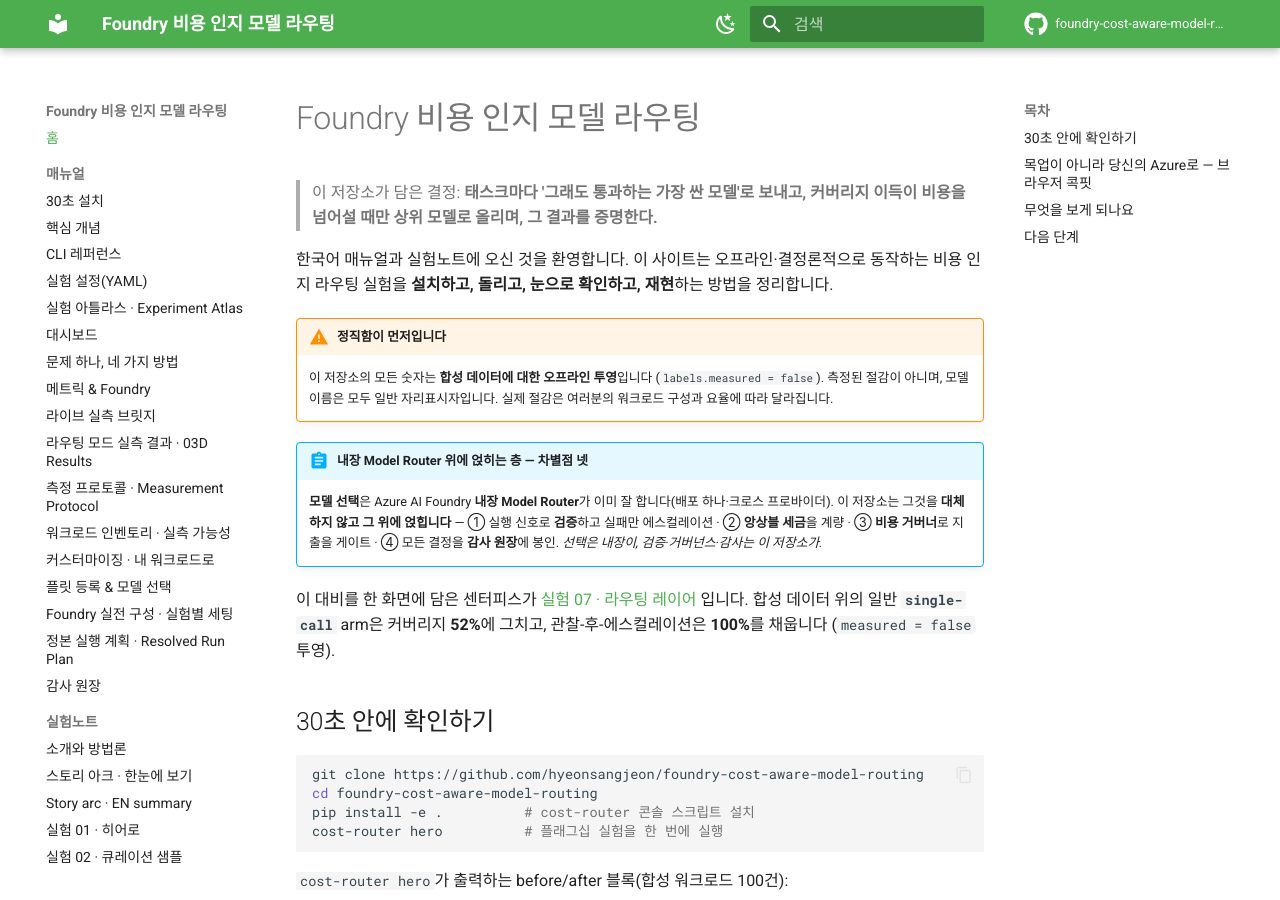
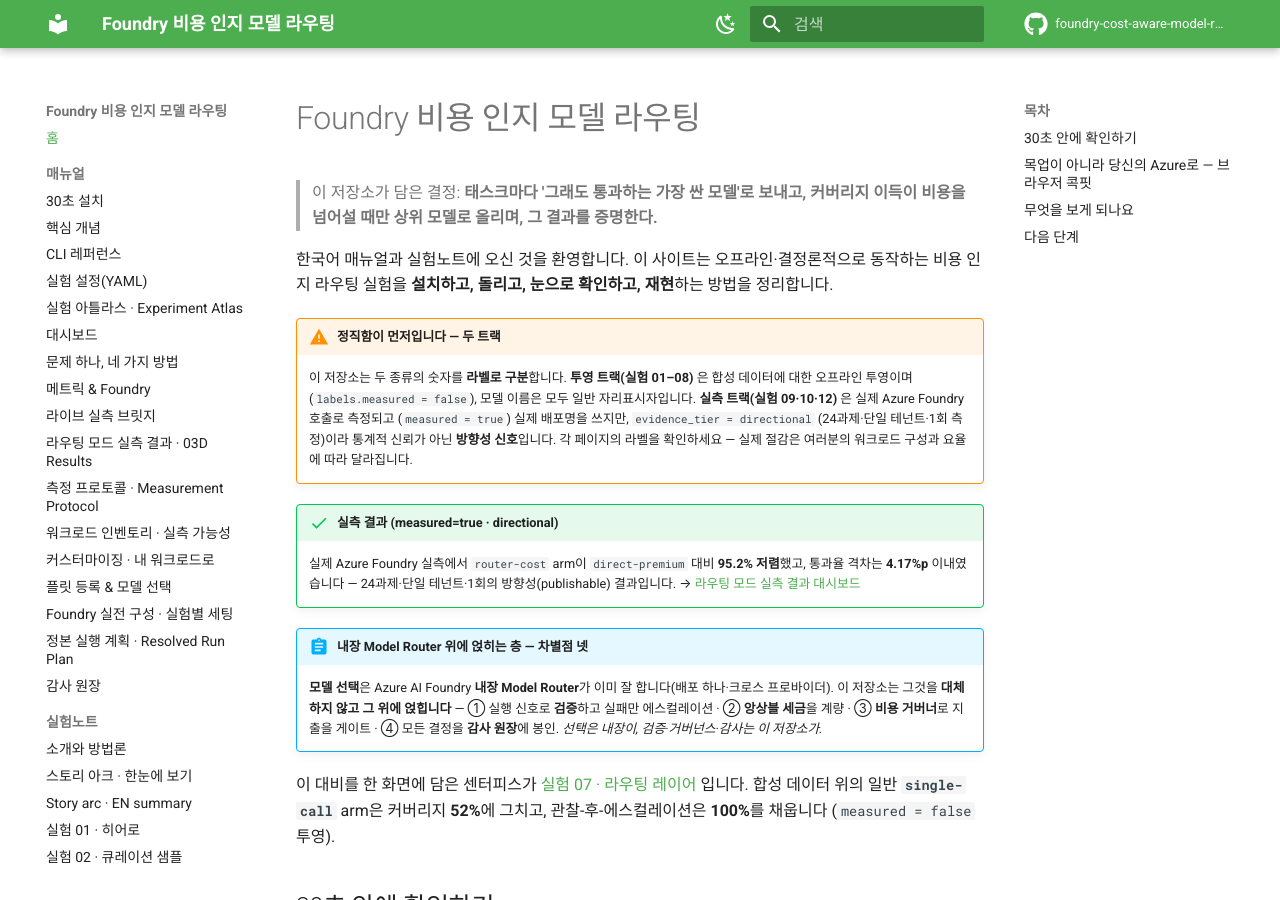
Before and after one commit to hyeonsangjeon/foundry-cost-aware-model-routing, an MkDocs documentation site: the page built from docs/index.md, in a window 1280 px wide and 900 px high. Built offline with MkDocs 1.6.1 and Material for MkDocs 9.7.7, drawn with Linux system fonts in a browser that asks for light colours; comment, search, counter and statistics services are not loaded; some of the changed text lies outside the part shown.

Commit message:
docs: two-track honesty (footer/home/honesty) + fix 03D arm-table overflow
The global footer and home/honesty pages asserted that *all* numbers are
synthetic offline projections (measured=false). That is now false: measured
experiments 09/10/12 (the 03D re-run) are measured=true. The blanket claim
directly contradicted the 03D results page.

- mkdocs.yml copyright: two-track statement (01–08 projection / 09·10·12
  measured, evidence_tier=directional); removed the false blanket claim.
- docs/index.md: rewrote the "정직함이 먼저입니다" box to two tracks (keeps the
  directional caveat, notes measured experiments use real deployment names);
  added a first-screen measured-result callout + a grid card linking to the
  03D dashboard (router-cost 95.2% cheaper vs direct-premium, 4.17pp gap).
- docs/honesty.md: added measured 09/10/12 row to the boundary table; replaced
  "모든 번들 수치는 오프라인 투영입니다" with a two-track statement; scoped the
  placeholder-names section to the projection track and added a measured-track
  bullet (real deployment names + gitignored tenant rates).
- docs/manual/03d-results.md: arm table 7→6 columns (dropped the parenthetical
  deployment + constant cost_complete column; cost-per-pass→$/pass) to remove
  desktop horizontal overflow; added a deployment-mapping caption noting all
  arms cost_complete=true (unpriced 0%). Figures unchanged.

Docs-only. plan_hash unchanged (sha256:d640dc07…91d2921e). Measured claims keep
evidence_tier=directional; measured vs projection kept distinct throughout.

Co-authored-by: Copilot <223556219+Copilot@users.noreply.github.com>

```diff
--- a/docs/index.md
+++ b/docs/index.md
@@ -5,10 +5,20 @@
 한국어 매뉴얼과 실험노트에 오신 것을 환영합니다. 이 사이트는 오프라인·결정론적으로 동작하는
 비용 인지 라우팅 실험을 **설치하고, 돌리고, 눈으로 확인하고, 재현**하는 방법을 정리합니다.
 
-!!! warning "정직함이 먼저입니다"
-    이 저장소의 모든 숫자는 **합성 데이터에 대한 오프라인 투영**입니다
-    (`labels.measured = false`). 측정된 절감이 아니며, 모델 이름은 모두 일반 자리표시자입니다.
-    실제 절감은 여러분의 워크로드 구성과 요율에 따라 달라집니다.
+!!! warning "정직함이 먼저입니다 — 두 트랙"
+    이 저장소는 두 종류의 숫자를 **라벨로 구분**합니다.
+    **투영 트랙(실험 01–08)** 은 합성 데이터에 대한 오프라인 투영이며
+    (`labels.measured = false`), 모델 이름은 모두 일반 자리표시자입니다.
+    **실측 트랙(실험 09·10·12)** 은 실제 Azure Foundry 호출로 측정되고
+    (`measured = true`) 실제 배포명을 쓰지만, `evidence_tier = directional`
+    (24과제·단일 테넌트·1회 측정)이라 통계적 신뢰가 아닌 **방향성 신호**입니다.
+    각 페이지의 라벨을 확인하세요 — 실제 절감은 여러분의 워크로드 구성과 요율에 따라 달라집니다.
+
+!!! success "실측 결과 (measured=true · directional)"
+    실제 Azure Foundry 실측에서 `router-cost` arm이 `direct-premium` 대비
+    **95.2% 저렴**했고, 통과율 격차는 **4.17%p** 이내였습니다 — 24과제·단일 테넌트·1회의
+    방향성(publishable) 결과입니다.
+    → [라우팅 모드 실측 결과 대시보드](manual/03d-results.md)
 
 !!! abstract "내장 Model Router 위에 얹히는 층 — 차별점 넷"
     **모델 선택**은 Azure AI Foundry **내장 Model Router**가 이미 잘 합니다(배포 하나·크로스
@@ -85,6 +95,14 @@ cost-router dashboard --live  # 127.0.0.1 + 임의 포트 + 세션 토큰 URL
 
 <div class="grid cards" markdown>
 
+-   :material-check-decagram: **실측 결과 · router-cost 95.2% 절감**
+
+    ---
+
+    실제 Azure Foundry 실측(`measured=true` · directional): `router-cost`가
+    `direct-premium` 대비 **95.2% 저렴**, 통과율 격차 4.17%p 이내.
+    → [라우팅 모드 실측 결과](manual/03d-results.md)
+
 -   :material-rocket-launch: **히어로 실행 모드**
 
     ---
--- a/mkdocs.yml
+++ b/mkdocs.yml
@@ -6,7 +6,8 @@ repo_url: https://github.com/hyeonsangjeon/foundry-cost-aware-model-routing
 repo_name: foundry-cost-aware-model-routing
 edit_uri: edit/main/docs/
 copyright: >-
-  모든 수치는 합성 데이터에 대한 오프라인 투영입니다 (labels.measured = false). 측정된 절감이 아닙니다.
+  실험 01–08은 합성 오프라인 투영(measured=false), 09·10·12는 실측(measured=true,
+  evidence_tier=directional). 각 페이지의 라벨을 확인하세요.
 
 theme:
   name: material
```
Also changed, not shown: docs/honesty.md (+13 -7 lines), docs/manual/03d-results.md (+10 -6 lines).
